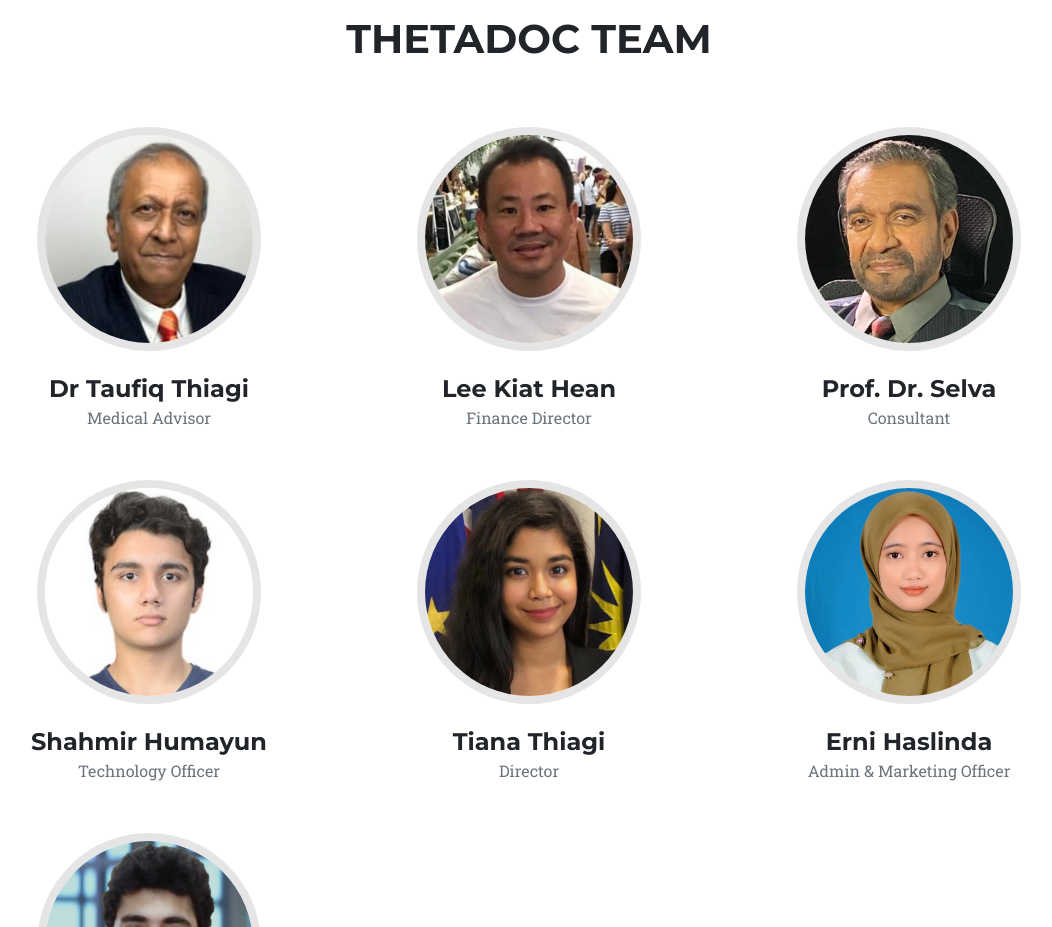
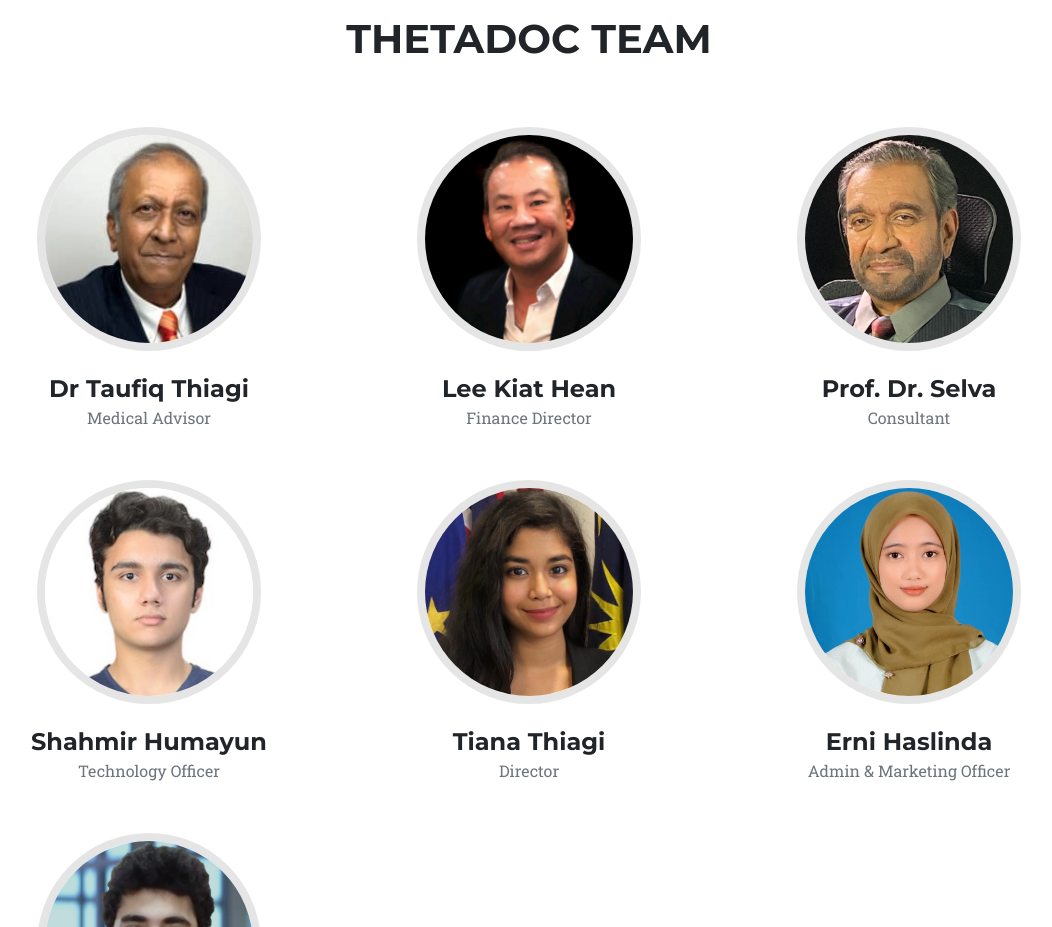
Before and after one commit to drthiagi/drthiagi, a plain HTML site: page index.html in a window 1280 px wide. Shown: the part 2320-3247 px from the top of the page, without its empty margins (111-1163 px from the left). Drawn offline with nearby package versions, Linux system fonts and the light colour scheme; a script that the page names is missing; a web font is replaced by a local one.

Commit message:
changed lee's image

```diff
--- a/index.html
+++ b/index.html
@@ -367,7 +367,7 @@
                 </div>
                 <div data-aos="fade-up" class="col-lg-4">
                     <div class="team-member">
-                        <img class="mx-auto rounded-circle" src="assets/img/team/2.jpg" alt="" />
+                        <img class="mx-auto rounded-circle" src="assets/img/team/2.jpeg" alt="" />
                         <h4>Lee Kiat Hean</h4>
                         <p class="text-muted">Finance Director</p>
                     </div>
```
Also changed, not shown: assets/img/team/2.jpeg (added).
